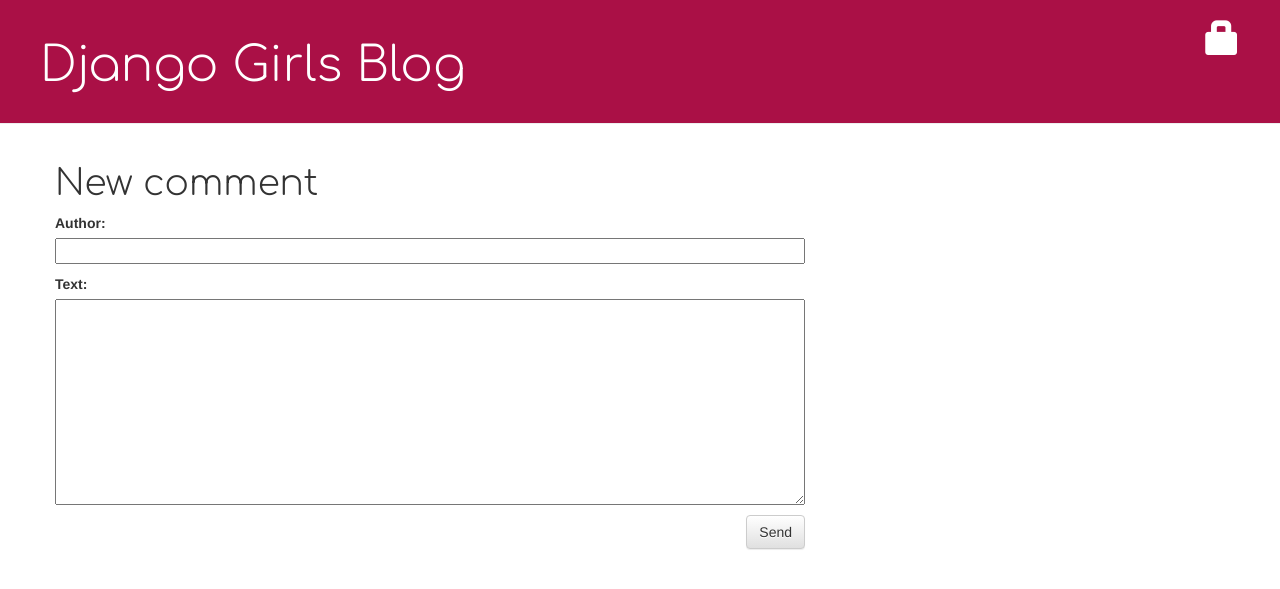
After one commit to ed-strkv/my-first-blog, a Django app: page /post/1/comment/ in a window 1280 px wide. The commit adds this page. Shown: the top 589 px of the page. Run offline with Django 3.2, Linux system fonts and the light colour scheme; tables that the repository leaves empty hold one stand-in row (values such as "Sample post"); some libraries are stand-ins or nearby versions.

Commit message:
Added comments functional.

```diff
--- a/blog/admin.py
+++ b/blog/admin.py
@@ -1,4 +1,5 @@
 from django.contrib import admin
-from .models import Post
+from .models import Post, Comment
 
 admin.site.register(Post)
+admin.site.register(Comment)
--- a/blog/forms.py
+++ b/blog/forms.py
@@ -1,9 +1,15 @@
 from django import forms
 
-from .models import Post
+from .models import Post, Comment
 
 class PostForm(forms.ModelForm):
 
     class Meta:
         model = Post
         fields = ('title', 'text',)
+
+class CommentForm(forms.ModelForm):
+
+    class Meta:
+        model = Comment
+        fields = ('author', 'text',)
--- a/blog/models.py
+++ b/blog/models.py
@@ -14,5 +14,24 @@
         self.published_date = timezone.now()
         self.save()
 
+    def approved_comments(self):
+        return self.comments.filter(approved_comment=True)
+
     def __str__(self):
         return self.title
+
+
+
+class Comment(models.Model):
+    post = models.ForeignKey('blog.Post', on_delete=models.CASCADE, related_name='comments')
+    author = models.CharField(max_length=200)
+    text = models.TextField()
+    created_date = models.DateTimeField(default=timezone.now)
+    approved_comment = models.BooleanField(default=False)
+
+    def approve(self):
+        self.approved_comment = True
+        self.save()
+
+    def __str__(self):
+        return self.text
--- a/blog/static/css/blog.css
+++ b/blog/static/css/blog.css
@@ -44,3 +44,7 @@
 .post h1 a, .post h1 a:visited {
     color: #000000;
 }
+
+.comment {
+    margin: 20px 0px 20px 20px;
+}
--- /dev/null
+++ b/blog/templates/blog/add_comment_to_post.html
@@ -0,0 +1,9 @@
+{% extends 'blog/base.html' %}
+
+{% block content %}
+    <h1>New comment</h1>
+    <form method="POST" class="post-form">{% csrf_token %}
+        {{ form.as_p }}
+        <button type="submit" class="save btn btn-default">Send</button>
+    </form>
+{% endblock %}
--- a/blog/urls.py
+++ b/blog/urls.py
@@ -9,4 +9,7 @@
     path('drafts/', views.post_draft_list, name='post_draft_list'),
     path('post/<pk>/publish/', views.post_publish, name='post_publish'),
     path('post/<pk>/remove/', views.post_remove, name='post_remove'),
+    path('post/<int:pk>/comment/', views.add_comment_to_post, name='add_comment_to_post'),
+    path('comment/<int:pk>/approve/', views.comment_approve, name='comment_approve'),
+	path('comment/<int:pk>/remove/', views.comment_remove, name='comment_remove'),
 ]
--- a/blog/views.py
+++ b/blog/views.py
@@ -1,7 +1,7 @@
 from django.shortcuts import render, get_object_or_404
 from django.utils import timezone
-from .models import Post
-from .forms import PostForm
+from .models import Post, Comment
+from .forms import PostForm, CommentForm
 from django.shortcuts import redirect
 from django.contrib.auth.decorators import login_required
 
@@ -58,3 +58,28 @@
     post = get_object_or_404(Post, pk=pk)
     post.delete()
     return redirect('post_list')
+
+def add_comment_to_post(request, pk):
+    post = get_object_or_404(Post, pk=pk)
+    if request.method == "POST":
+        form = CommentForm(request.POST)
+        if form.is_valid():
+            comment = form.save(commit=False)
+            comment.post = post
+            comment.save()
+            return redirect('post_detail', pk=post.pk)
+    else:
+        form = CommentForm()
+    return render(request, 'blog/add_comment_to_post.html', {'form': form})
+
+@login_required
+def comment_approve(request, pk):
+    comment = get_object_or_404(Comment, pk=pk)
+    comment.approve()
+    return redirect('post_detail', pk=comment.post.pk)
+
+@login_required
+def comment_remove(request, pk):
+    comment = get_object_or_404(Comment, pk=pk)
+    comment.delete()
+    return redirect('post_detail', pk=comment.post.pk)
--- a/mysite/settings.py
+++ b/mysite/settings.py
@@ -122,3 +122,8 @@
 STATIC_URL = '/static/'
 
 STATIC_ROOT = os.path.join(BASE_DIR, 'static')
+"""
+MEDIA_URL = '/media/'
+
+MEDIA_ROOT = os.path.join(BASE_DIR, 'media')
+"""
```
Also changed, not shown: blog/templates/blog/post_detail.html (+19 -0 lines), blog/templates/blog/post_list.html (+5 -3 lines), blog/migrations/0002_comment.py (added).
